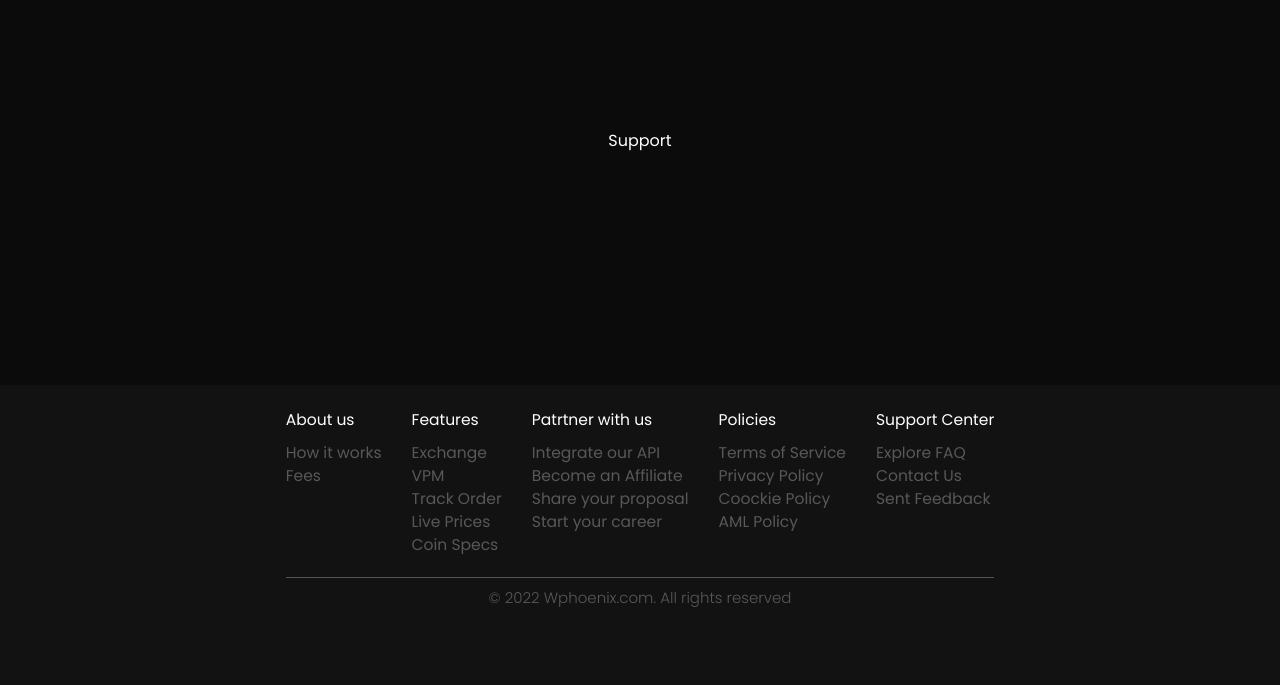
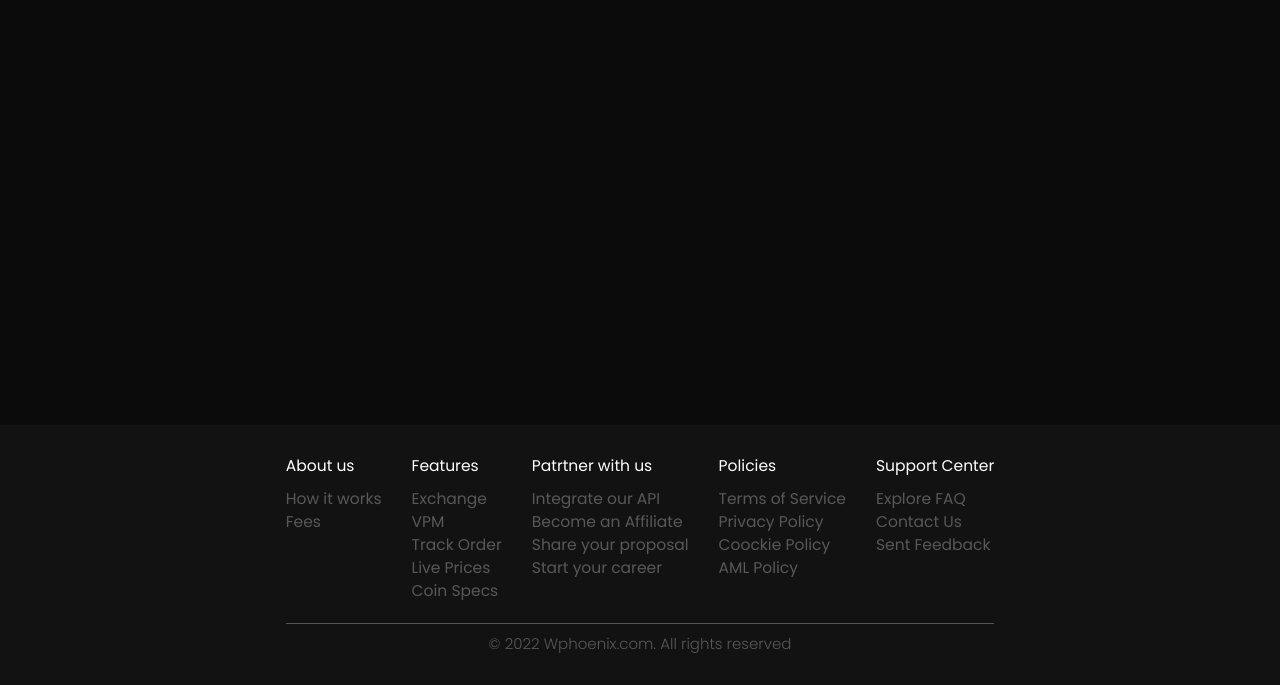
Before and after one commit to chyVacheck/white_proenix, a React app: page /support in a window 1280 px wide. Shown: the part 115-800 px from the top of the page. Built offline with nearby package versions, Linux system fonts and the light colour scheme.

Commit message:
Update style Footer

```diff
--- a/src/components/Footer/Footer.css
+++ b/src/components/Footer/Footer.css
@@ -1,8 +1,7 @@
 .footer {
-  height: 300px;
   width: 100%;
-  margin: 0;
-  padding: 24px 0 76px;
+  margin: auto 0 0;
+  padding: 30px 0 30px;
   box-sizing: border-box;
   color: #585858;
   background-color: #121212;
```
